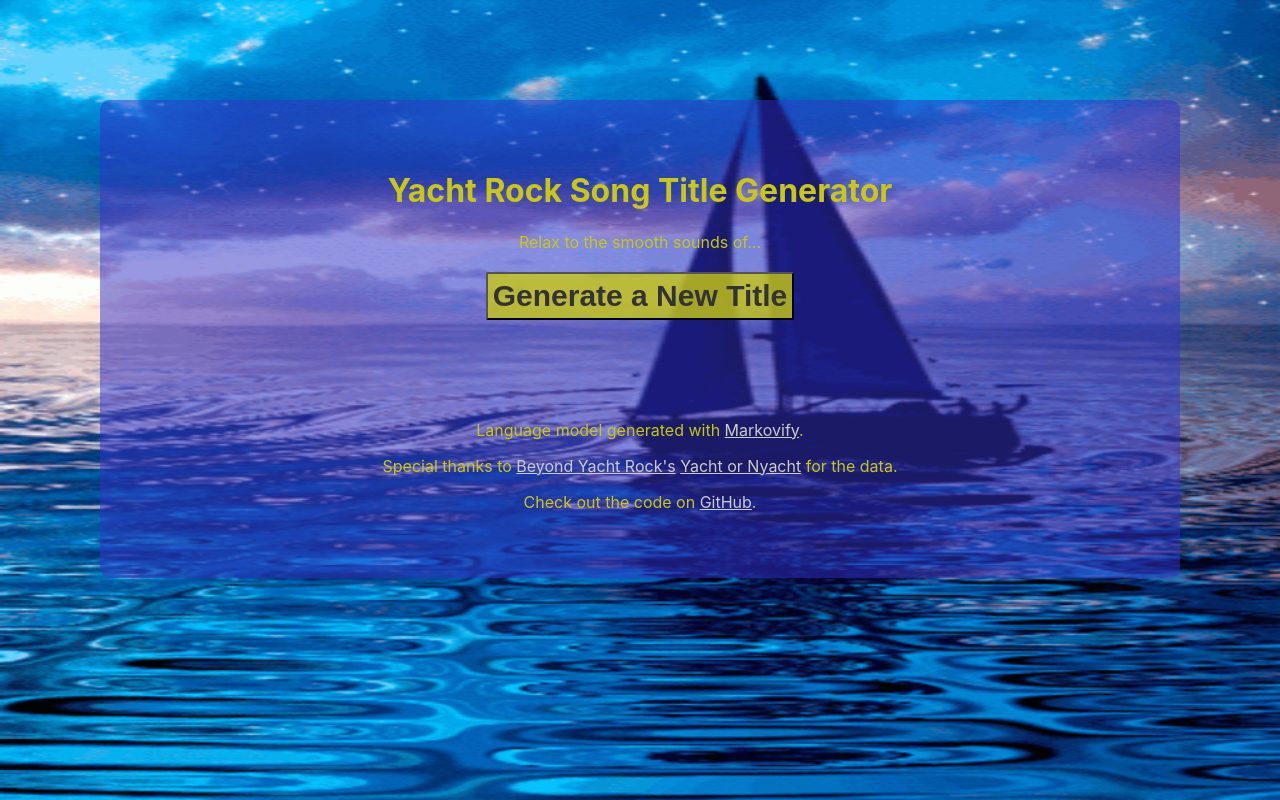
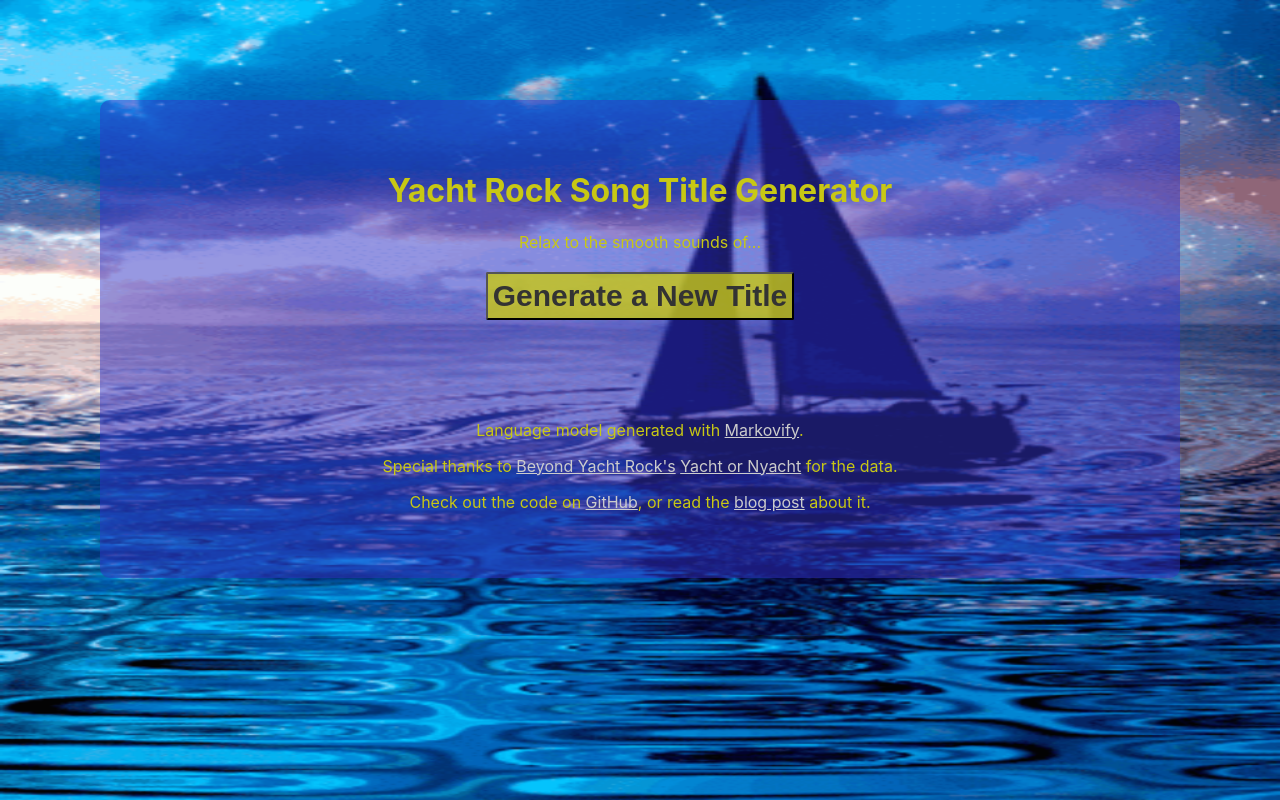
Before and after one commit to relwell/yachtkov, a React (Create React App) app in the folder react_app/: page / in a window 1280 px wide. Built offline with nearby package versions, Linux system fonts and the light colour scheme; no server answers.

Commit message:
add link to blog post

```diff
--- a/react_app/src/App.js
+++ b/react_app/src/App.js
@@ -49,7 +49,7 @@ function App() {
       <div id="thanks">
         <p>Language model generated with <a href="https://github.com/jsvine/markovify">Markovify</a>.</p>
         <p>Special thanks to <a href="http://yachtrock.com">Beyond Yacht Rock's</a> <a href="http://www.yachtornyacht.com/">Yacht or Nyacht</a> for the data.</p>
-        <p>Check out the code on <a href="https://github.com/relwell/yachtkov">GitHub</a>.</p>
+        <p>Check out the code on <a href="https://github.com/relwell/yachtkov">GitHub</a>, or read the <a href="http://robertelwell.info/2019/04/03/yachtkov.html">blog post</a> about it.</p>
       </div>
     </div>
   );
```
Also changed, not shown: 8 other files (tests, documents, lock files or other folders).
